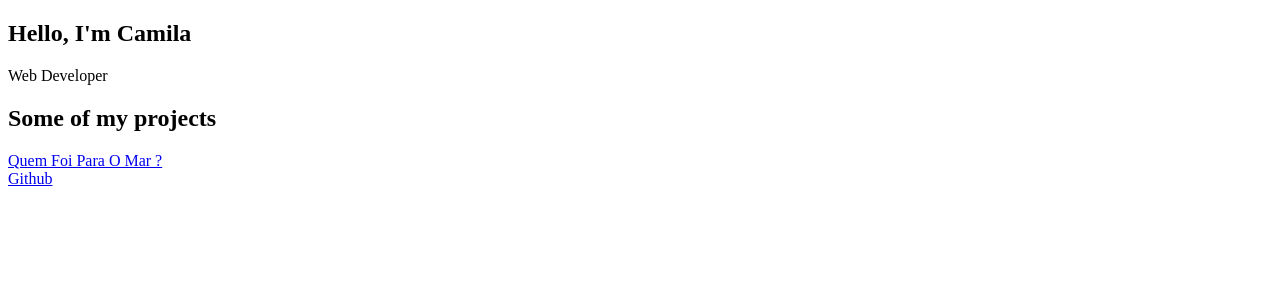
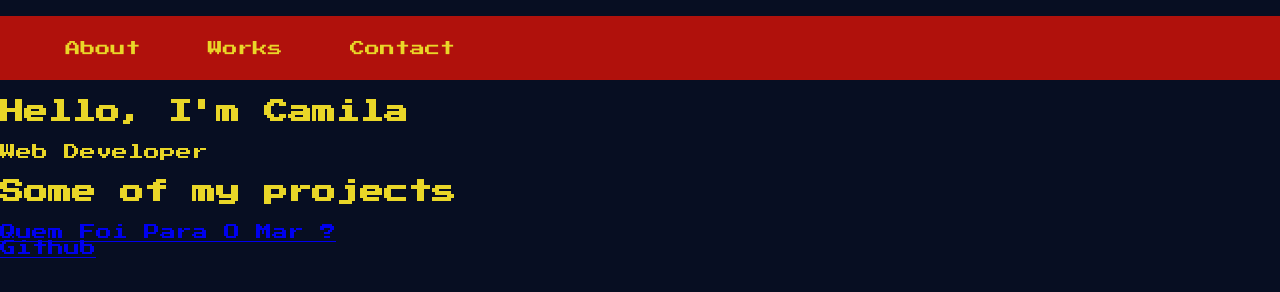
Before and after one commit to CamilaBodack/web-design-projects, a website: page personal_portifolio/index.html in a window 1280 px wide. Drawn offline with Linux system fonts and the light colour scheme.

Commit message:
add style to header and ul, li

```diff
--- a/personal_portifolio/css/style.css
+++ b/personal_portifolio/css/style.css
@@ -0,0 +1,36 @@
+body, html{
+    background-color: rgb(7, 14, 34);
+    color: rgb(233, 214, 40);
+    width: 100%;
+    height: 100%;
+    margin: 0;
+    font-family: 'Press Start 2P', cursive;
+}
+header{
+    display: flex;
+    align-items: center;
+    box-sizing: border-box;
+    background-color: rgb(176, 17, 12);
+    height: 4em;
+    width: 100%;
+    margin-top: 1em;
+}
+#about-list ul{
+    box-sizing: border-box;
+    display: inline;
+    width: auto;
+    height: auto;
+    margin-left: 10px;
+    margin-right: auto;
+}
+#about-list li{
+    display: inline;
+    text-align: center;
+    font-size: 15px;
+    padding: 2vw;
+    width: auto;
+    height: auto;
+    margin-left: auto;
+    margin-right: auto;
+
+}
--- a/personal_portifolio/index.html
+++ b/personal_portifolio/index.html
@@ -5,12 +5,18 @@
 	<meta charset="utf-8">
 	<meta name="viewport" content="width=device-width, initial-scale=1">
 	<link rel="stylesheet" href="css/style.css">
-	<title>Portifolio</title>
+	 <link href="https://fonts.googleapis.com/css2?family=Press+Start+2P&display=swap" rel="stylesheet">
+	<title>Camila Bodack Portifolio</title>
 </head>
 
 <body>
 	<header>
 		<nav id="navbar">
+			<ul id="about-list">
+				<li>About</li>
+				<li>Works</li>
+				<li>Contact</li>
+			</ul>
 
 		</nav>
 	</header>
```
